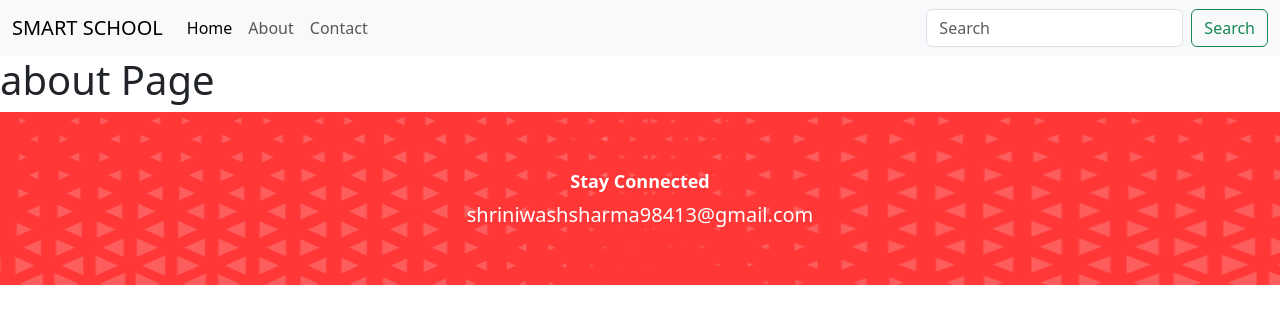
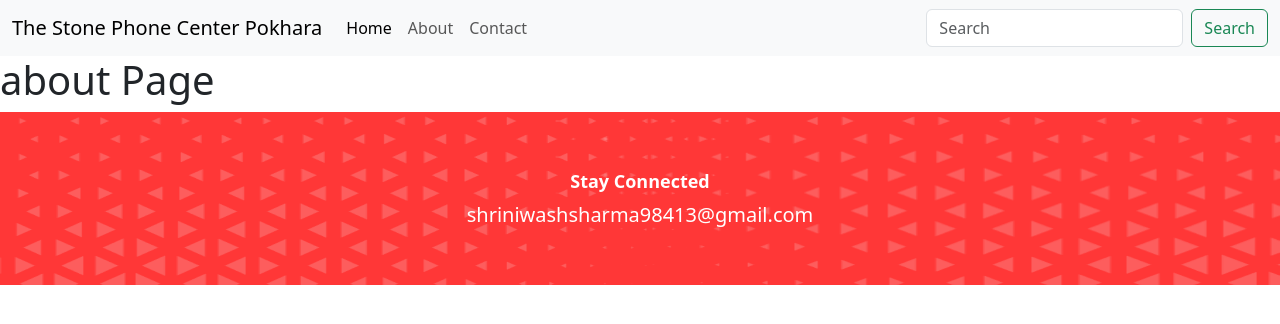
Before and after one commit to shriNiwash/smartschool, a Next.js app: page /about in a window 1280 px wide. Shown: the top 324 px of the page. Built offline with nearby package versions, Linux system fonts and the light colour scheme.

Commit message:
theresolved

```diff
--- a/pages/about.js
+++ b/pages/about.js
@@ -7,7 +7,7 @@
   return (
     <>
         <Head>
-      <title>\Contact US</title>
+      <title>Contact US</title>
       <link href="https://cdn.jsdelivr.net/npm/bootstrap@5.3.0-alpha1/dist/css/bootstrap.min.css" rel="stylesheet" />
       <link rel="stylesheet" href="https://use.fontawesome.com/releases/v5.15.4/css/all.css" />
 
--- a/pages/components/navbar.js
+++ b/pages/components/navbar.js
@@ -4,14 +4,14 @@
     return(<>
     <nav className="navbar navbar-expand-lg bg-body-tertiary">
   <div className="container-fluid">
-    <a className="navbar-brand" href="#">SMART SCHOOL</a>
+    <a className="navbar-brand" href="#">The Stone Phone Center Pokhara</a>
     <button className="navbar-toggler" type="button" data-bs-toggle="collapse" data-bs-target="#navbarSupportedContent" aria-controls="navbarSupportedContent" aria-expanded="false" aria-label="Toggle navigation">
       <span className="navbar-toggler-icon"></span>
     </button>
     <div className="collapse navbar-collapse" id="navbarSupportedContent">
       <ul className="navbar-nav me-auto mb-2 mb-lg-0">
         <li className="nav-item">
-          <Link href="/" legacyBehavior><a className="nav-link active" aria-current="page" >Home</a></Link>
+          <Link href="/home" legacyBehavior><a className="nav-link active" aria-current="page" >Home</a></Link>
         </li>
         <li className="nav-item">
           <Link href="/about" legacyBehavior><a className="nav-link" >About</a></Link>
```
